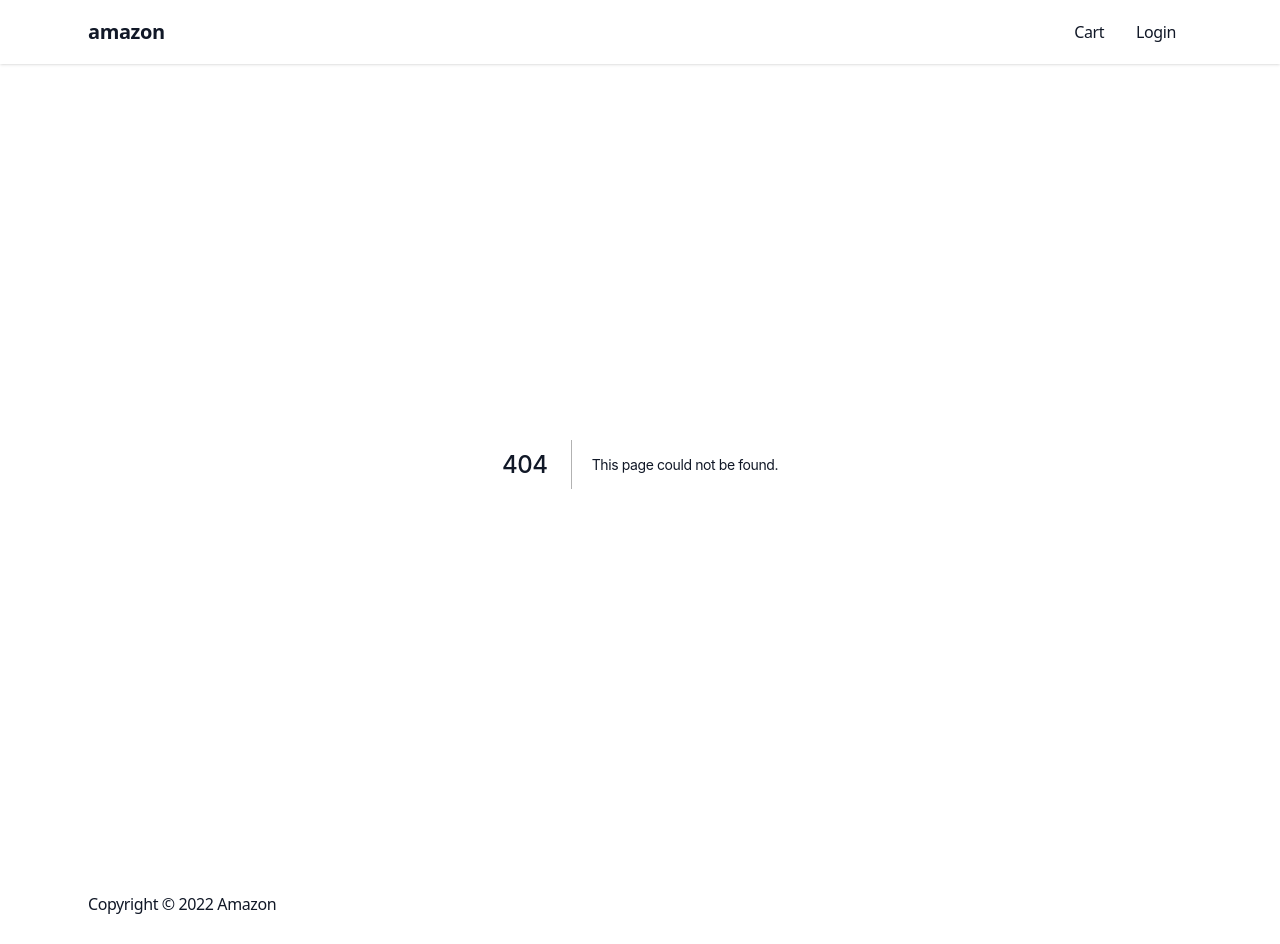
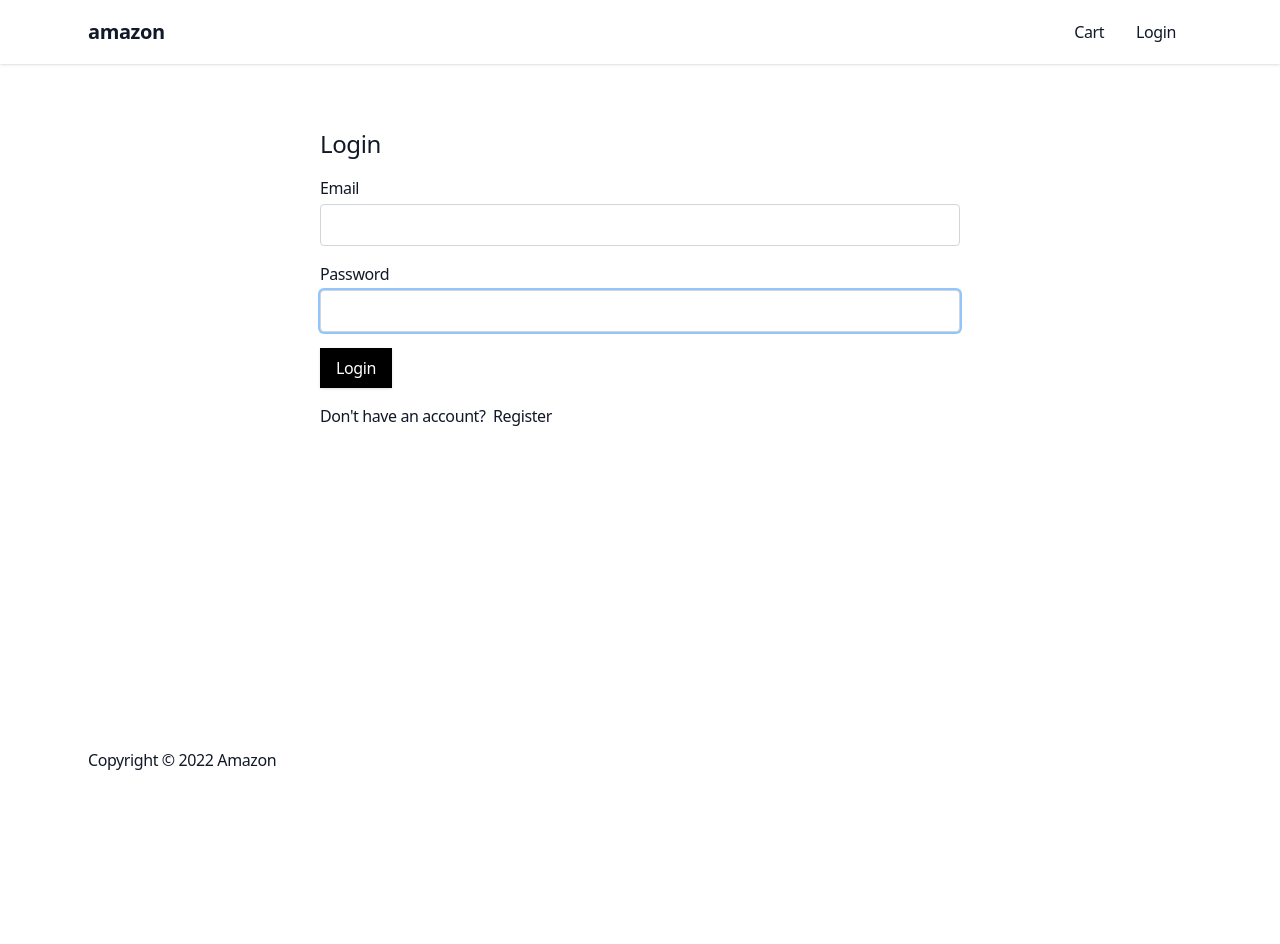
Before and after one commit to waelmando0/next-tailwind-amazon, a Next.js app: page /login in a window 1280 px wide. Before the commit this address had no page. After the commit the page ends 800 px from the top, so only its background shows below. Built offline with nearby package versions, Linux system fonts and the light colour scheme.

Commit message:
Create Login Form

```diff
--- a/package.json
+++ b/package.json
@@ -12,7 +12,8 @@
 		"js-cookie": "^3.0.1",
 		"next": "12.2.4",
 		"react": "18.2.0",
-		"react-dom": "18.2.0"
+		"react-dom": "18.2.0",
+		"react-hook-form": "^7.34.0"
 	},
 	"devDependencies": {
 		"@headlessui/react": "^1.6.6",
--- a/pages/cart.js
+++ b/pages/cart.js
@@ -103,7 +103,7 @@ function CartScreen() {
 								</li>
 								<li>
 									<button
-										onClick={() => router.push('/shipping')}
+										onClick={() => router.push('login?redirect=/shipping')}
 										className='block font-medium bg-white hover:bg-gray-100 text-black w-full py-2 rounded'
 									>
 										Ceck Out
--- /dev/null
+++ b/pages/login.js
@@ -0,0 +1,77 @@
+import Link from 'next/link';
+import React from 'react';
+import { useForm } from 'react-hook-form';
+
+export default function loginScreen() {
+	const {
+		handleSubmit,
+		register,
+		formState: { errors },
+	} = useForm();
+
+	const submitHandler = ({ email, password }) => {
+		console.log(email, password);
+	};
+
+	return (
+		<section>
+			<div className='py-16 lg:mx-16'>
+				<form
+					className='max-w-screen-sm mx-auto'
+					onSubmit={handleSubmit(submitHandler)}
+				>
+					<h1 className='mb-4 text-2xl font-medium'>Login</h1>
+					<div className='mb-4'>
+						<label htmlFor='email'>Email</label>
+						<input
+							{...register('email', {
+								required: 'Please enter email',
+								pattern: {
+									value: /^[a-zA-Z0-9_.+-]+@[a-zA-Z0-9-]+.[a-zA-Z0-9-.]+$/i,
+									message: 'Please enter valid email',
+								},
+							})}
+							id='email'
+							type='email'
+							className='w-full py-2 pl-2 border border-gray-300 rounded mt-1 focus:outline-none focus:ring-2 focus:ring-blue-300'
+							autoFocus
+						/>
+						{errors.email && (
+							<div className='text-red-500'>{errors.email.message}</div>
+						)}
+					</div>
+					<div className='mb-4'>
+						<label htmlFor='password'>Password</label>
+						<input
+							{...register('password', {
+								required: 'Please enter password',
+								minLength: {
+									value: 8,
+									message: 'Password is more than 7 chars',
+								},
+							})}
+							id='password'
+							type='password'
+							className='w-full py-2 pl-2 border border-gray-300 rounded mt-1  focus:outline-none focus:ring-2 focus:ring-blue-300'
+							autoFocus
+						/>
+						{errors.password && (
+							<div className='text-red-500'>{errors.password.message}</div>
+						)}
+					</div>
+					<div className='mb-4'>
+						<button className='bg-black py-2 px-4 shadow  hover:opacity-70 text-white'>
+							Login
+						</button>
+					</div>
+					<div className='mb-4'>
+						Don&apos;t have an account? &nbsp;
+						<Link href='/register'>
+							<a className='font-medium hover:underline'>Register</a>
+						</Link>
+					</div>
+				</form>
+			</div>
+		</section>
+	);
+}
```
Also changed, not shown: 2 other files (tests, documents, lock files or other folders).
